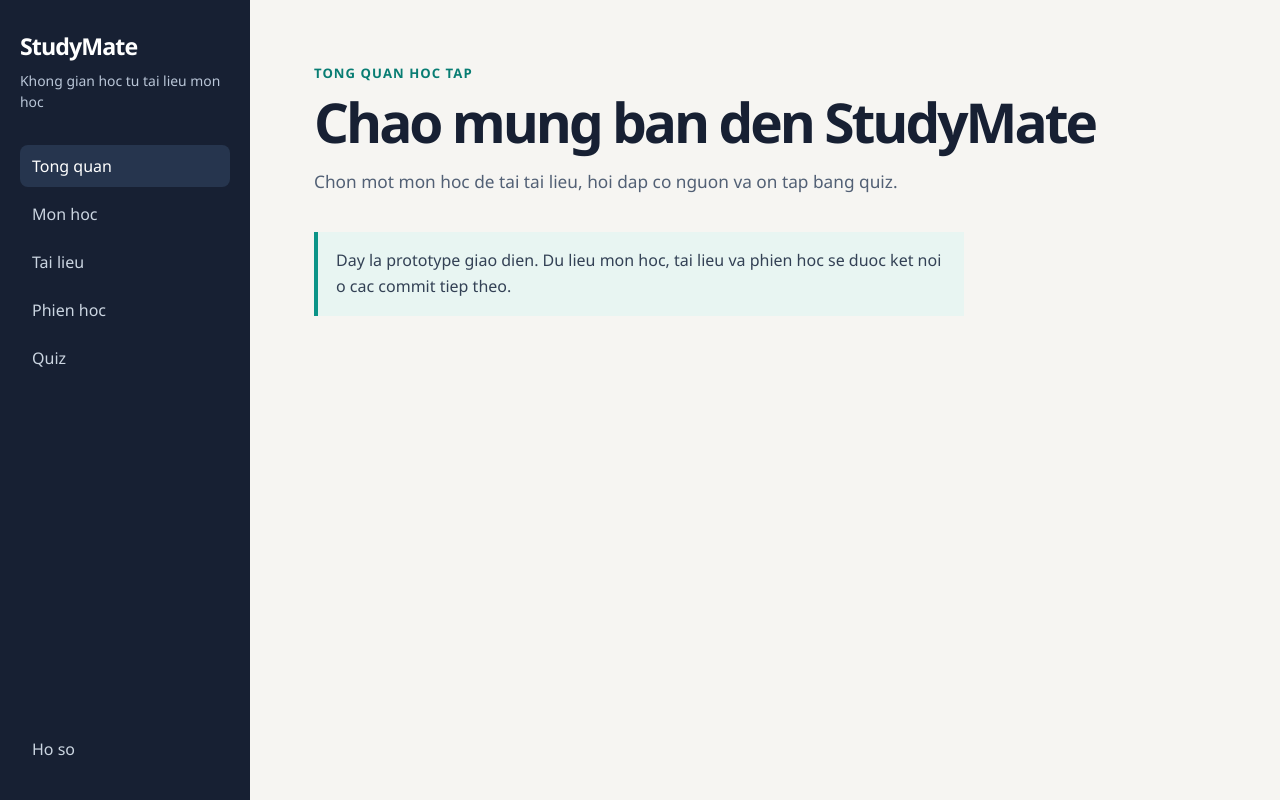
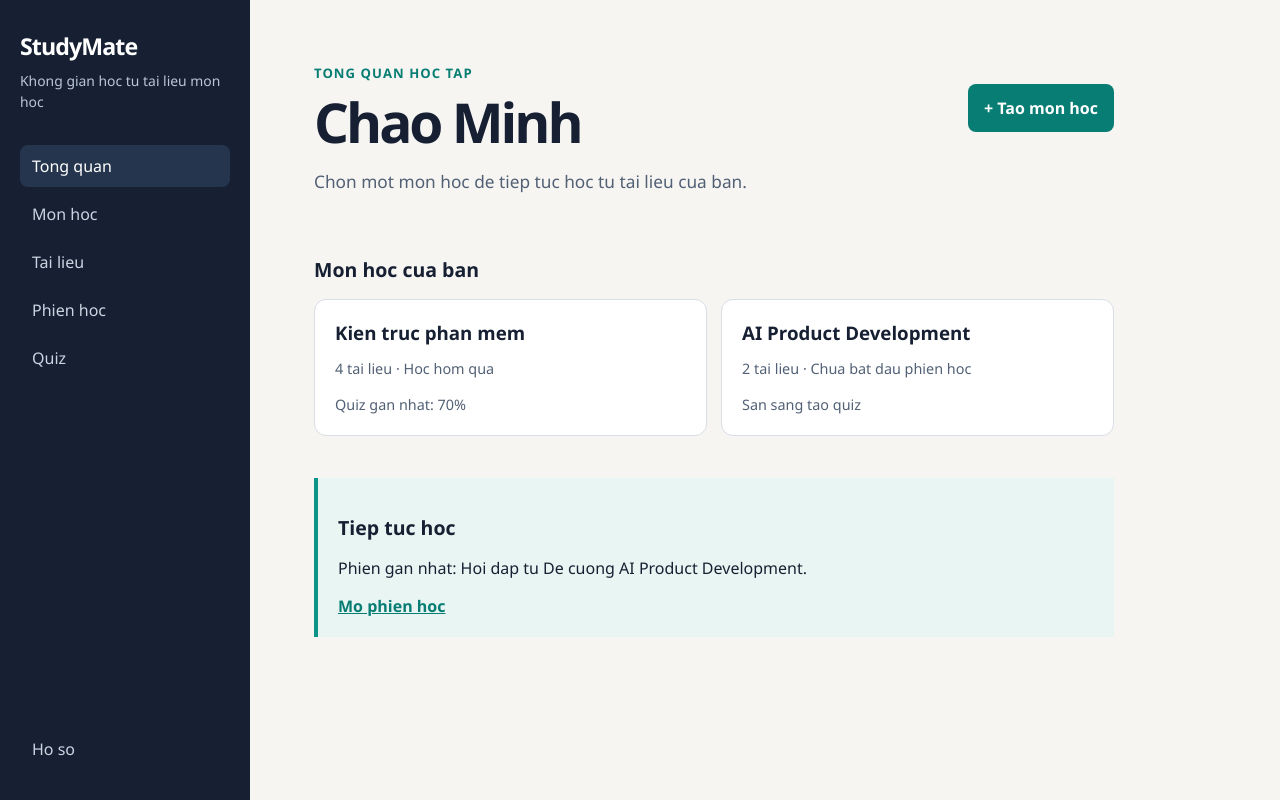
Before and after one commit to duongtran12/studymate-ai-product-development, a React (Vite) app in the folder frontend/: page / in a window 1280 px wide. Built offline with nearby package versions, Linux system fonts and the light colour scheme.

Commit message:
feat: add course dashboard screen

```diff
--- a/frontend/src/pages/DashboardPage.jsx
+++ b/frontend/src/pages/DashboardPage.jsx
@@ -1,3 +1,15 @@
+import { Link } from "react-router-dom";
+import { useState } from "react";
+
+const initialCourses = [
+  { id: "software-architecture", name: "Kien truc phan mem", documents: 4, activity: "Hoc hom qua", quiz: "Quiz gan nhat: 70%" },
+  { id: "ai-product", name: "AI Product Development", documents: 2, activity: "Chua bat dau phien hoc", quiz: "San sang tao quiz" },
+];
+
 export default function DashboardPage() {
-  return <section className="page-section" aria-labelledby="dashboard-title"><p className="eyebrow">Tong quan hoc tap</p><h1 id="dashboard-title">Chao mung ban den StudyMate</h1><p className="page-intro">Chon mot mon hoc de tai tai lieu, hoi dap co nguon va on tap bang quiz.</p><div className="prototype-notice">Day la prototype giao dien. Du lieu mon hoc, tai lieu va phien hoc se duoc ket noi o cac commit tiep theo.</div></section>;
+  const [courses, setCourses] = useState(initialCourses);
+  const [newCourse, setNewCourse] = useState("");
+  const [showForm, setShowForm] = useState(false);
+  function createCourse(event) { event.preventDefault(); if (!newCourse.trim()) return; setCourses([...courses, { id: newCourse.toLowerCase().replaceAll(" ", "-"), name: newCourse.trim(), documents: 0, activity: "Chua co phien hoc", quiz: "Hay tai tai lieu dau tien" }]); setNewCourse(""); setShowForm(false); }
+  return <section className="page-section" aria-labelledby="dashboard-title"><div className="page-heading"><div><p className="eyebrow">Tong quan hoc tap</p><h1 id="dashboard-title">Chao Minh</h1><p className="page-intro">Chon mot mon hoc de tiep tuc hoc tu tai lieu cua ban.</p></div><button className="primary-button" onClick={() => setShowForm(!showForm)}>{showForm ? "Dong" : "+ Tao mon hoc"}</button></div>{showForm && <form className="inline-form" onSubmit={createCourse}><label htmlFor="course-name">Ten mon hoc</label><input id="course-name" value={newCourse} onChange={(event) => setNewCourse(event.target.value)} placeholder="Vi du: Co so du lieu" autoFocus /><button className="primary-button" type="submit">Them mon hoc</button></form>}<section className="course-area" aria-labelledby="courses-title"><h2 id="courses-title">Mon hoc cua ban</h2><div className="course-list">{courses.map((course) => <Link className="course-card" to={`/courses?course=${course.id}`} key={course.id}><h3>{course.name}</h3><p>{course.documents} tai lieu · {course.activity}</p><span>{course.quiz}</span></Link>)}</div></section><section className="continue-study" aria-labelledby="continue-title"><h2 id="continue-title">Tiep tuc hoc</h2><p>Phien gan nhat: Hoi dap tu De cuong AI Product Development.</p><Link className="text-action" to="/study-sessions">Mo phien hoc</Link></section></section>;
 }
--- a/frontend/src/styles.css
+++ b/frontend/src/styles.css
@@ -11,6 +11,7 @@
 .eyebrow { color:#087d73; font-size:.82rem; font-weight:700; letter-spacing:.08em; margin:0 0 12px; text-transform:uppercase; }
 h1 { font-size:clamp(2rem,4.3vw,3.6rem); letter-spacing:-.055em; line-height:1.03; margin:0; }
 .page-intro { color:#526075; font-size:1.08rem; line-height:1.65; max-width:660px; }
+.page-heading { align-items:flex-start; display:flex; gap:24px; justify-content:space-between; }.page-heading .primary-button { flex:0 0 auto; margin-top:20px; }.inline-form { align-items:end; background:#fff; border:1px solid #d8dde6; display:flex; gap:12px; margin-top:28px; padding:18px; }.inline-form label { font-weight:700; }.inline-form input { border:1px solid #94a3b8; border-radius:8px; flex:1; font:inherit; padding:11px; }.course-area,.continue-study { margin-top:42px; }.course-area h2,.continue-study h2 { font-size:1.22rem; }.course-list { display:grid; gap:14px; grid-template-columns:repeat(auto-fit,minmax(230px,1fr)); }.course-card { background:#fff; border:1px solid #d8dde6; border-radius:12px; padding:20px; text-decoration:none; transition:border-color .15s,transform .15s; }.course-card:hover { border-color:#087d73; transform:translateY(-2px); }.course-card h3 { margin:0 0 10px; }.course-card p,.course-card span { color:#526075; font-size:.9rem; }.continue-study { background:#e8f5f2; border-left:4px solid #0c9488; padding:20px; }.text-action { color:#087d73; font-weight:700; }
 .prototype-notice,.empty-state { border-left:4px solid #0c9488; color:#334155; line-height:1.6; margin-top:36px; max-width:650px; padding:16px 18px; background:#e8f5f2; }
 .primary-action { background:#087d73; border-radius:8px; color:#fff; display:inline-block; font-weight:700; margin-top:20px; padding:12px 16px; text-decoration:none; }.mobile-navigation { display:none; }
 .auth-page { align-items:center; background:#f6f5f2; display:flex; justify-content:center; min-height:100vh; padding:28px 20px; }.auth-card { background:#fff; border:1px solid #d8dde6; border-radius:16px; max-width:500px; padding:36px; width:100%; }.brand-dark { color:#172033; display:inline-block; margin-bottom:36px; }.auth-card h1 { font-size:2.3rem; }.auth-form { display:grid; gap:18px; margin-top:28px; }.auth-form label { color:#334155; display:grid; font-size:.92rem; font-weight:700; gap:8px; }.auth-form input { border:1px solid #94a3b8; border-radius:8px; font:inherit; padding:12px; }.auth-form input:focus { border-color:#087d73; outline:3px solid #cceee8; }.primary-button { background:#087d73; border:0; border-radius:8px; color:#fff; cursor:pointer; font:inherit; font-weight:700; padding:13px 16px; }.form-error { background:#fff1f2; border-left:3px solid #be123c; color:#9f1239; margin:0; padding:10px; }.auth-switch,.prototype-copy { color:#526075; font-size:.92rem; margin:22px 0 0; }.auth-switch a { color:#087d73; font-weight:700; }.prototype-copy { margin-top:12px; }
```
